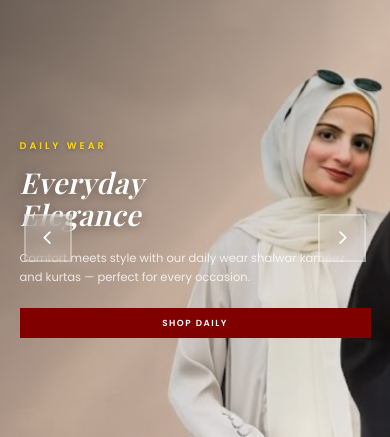
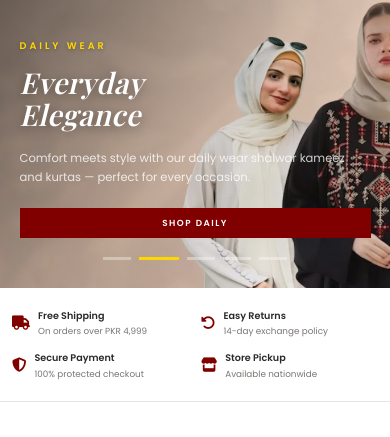
Before and after one commit to Anita123Tech/Ecommerce-Collab, a plain HTML site: page index.html in a window 390 px wide. Shown: the part 98-535 px from the top of the page. Drawn offline with nearby package versions, Linux system fonts and the light colour scheme; a web font is replaced by a local one.

Commit message:
Improve layout

```diff
--- a/css/style.css
+++ b/css/style.css
@@ -797,6 +797,10 @@ ul { list-style: none; }
   display: none;
 }
 
+.product-scroll .wishlist-btn {
+  display: none;
+}
+
 .product-card {
   background: var(--white);
   overflow: hidden;
@@ -1408,9 +1412,10 @@ ul { list-style: none; }
   }
 
   .trust-grid {
+    display: flex;
     flex-wrap: wrap;
     gap: 24px;
-    justify-content: flex-start;
+    justify-content: center;
   }
 }
 
@@ -1419,9 +1424,9 @@ ul { list-style: none; }
 
   .hero {
     margin-top: 106px;
-    height: calc(100vh - 106px);
-    min-height: 440px;
-    max-height: 600px;
+    height: 320px;
+    min-height: auto;
+    max-height: none;
   }
 
   .slide-bg img { object-position: center top; }
@@ -1534,8 +1539,9 @@ ul { list-style: none; }
   .section-sale .section-title { font-size: clamp(1.3rem, 5vw, 1.8rem); }
 
   .trust-grid {
-    flex-direction: column;
-    gap: 14px;
+    display: grid;
+    grid-template-columns: 1fr 1fr;
+    gap: 16px;
   }
 
   .footer-grid {
@@ -1577,24 +1583,16 @@ ul { list-style: none; }
   .nav-icons { gap: 10px; }
   .nav-icons a { font-size: 0.85rem; }
 
-  .hero {
-    margin-top: 86px;
-    min-height: 360px;
-    max-height: 500px;
-  }
   .nav-links {
     top: 86px;
   }
-  .slide-content { padding: 0 5%; }
-  .slide-title { font-size: clamp(1.4rem, 9vw, 1.8rem); }
-  .slide-desc { font-size: 0.72rem; }
-  .hero .btn { padding: 8px 18px; font-size: 0.55rem; }
 
   .trust-bar { padding: 20px 0; }
-  .trust-item { gap: 10px; }
-  .trust-item i { font-size: 1rem; }
-  .trust-item h4 { font-size: 0.65rem; }
-  .trust-item p { font-size: 0.6rem; }
+  .trust-grid { gap: 12px; }
+  .trust-item { gap: 8px; }
+  .trust-item i { font-size: 0.9rem; }
+  .trust-item h4 { font-size: 0.6rem; }
+  .trust-item p { font-size: 0.55rem; }
 
   .product-grid {
     grid-template-columns: repeat(2, 1fr);
@@ -1613,6 +1611,20 @@ ul { list-style: none; }
   .color-dot { width: 10px; height: 10px; }
   .add-cart-btn { font-size: 0.6rem; padding: 8px 0; }
 
+  .hero {
+    margin-top: 86px;
+    height: 300px;
+    min-height: auto;
+    max-height: none;
+  }
+
+  .slide-bg img { object-position: center top; }
+
+  .slide-content { padding: 0 5%; }
+  .slide-title { font-size: clamp(1.4rem, 9vw, 1.8rem); }
+  .slide-desc { font-size: 0.72rem; }
+  .hero .btn { padding: 8px 18px; font-size: 0.55rem; }
+
   .section { padding: 28px 0; }
   .section-header { margin-bottom: 20px; }
   .section-tag { font-size: 0.5rem; }
@@ -1643,7 +1655,7 @@ ul { list-style: none; }
   .contact-info li { font-size: 0.65rem; }
   .footer-bottom { font-size: 0.6rem; }
 
-  .page-hero { height: 180px; margin-top: 96px; }
+  .page-hero { height: 180px; margin-top: 86px; }
   .page-hero-content h1 { font-size: clamp(1.2rem, 6vw, 1.5rem); }
   .page-hero-subtitle { font-size: 0.5rem; letter-spacing: 2px; }
 
@@ -1651,6 +1663,7 @@ ul { list-style: none; }
 }
 
 @media (max-width: 360px) {
+  .trust-grid { grid-template-columns: 1fr; gap: 10px; }
   .product-grid { grid-template-columns: 1fr; }
   .footer-grid { grid-template-columns: 1fr; }
   .product-scroll .product-card { flex: 0 0 85px; }
--- a/index.html
+++ b/index.html
@@ -295,10 +295,6 @@
     </div>
   </div>
 
-  <div class="carousel-controls">
-    <button class="carousel-arrow prev" aria-label="Previous"><i class="fas fa-chevron-left"></i></button>
-    <button class="carousel-arrow next" aria-label="Next"><i class="fas fa-chevron-right"></i></button>
-  </div>
 
   <div class="carousel-dots" id="carousel-dots">
     <span class="dot active" data-slide="0"></span>
```
